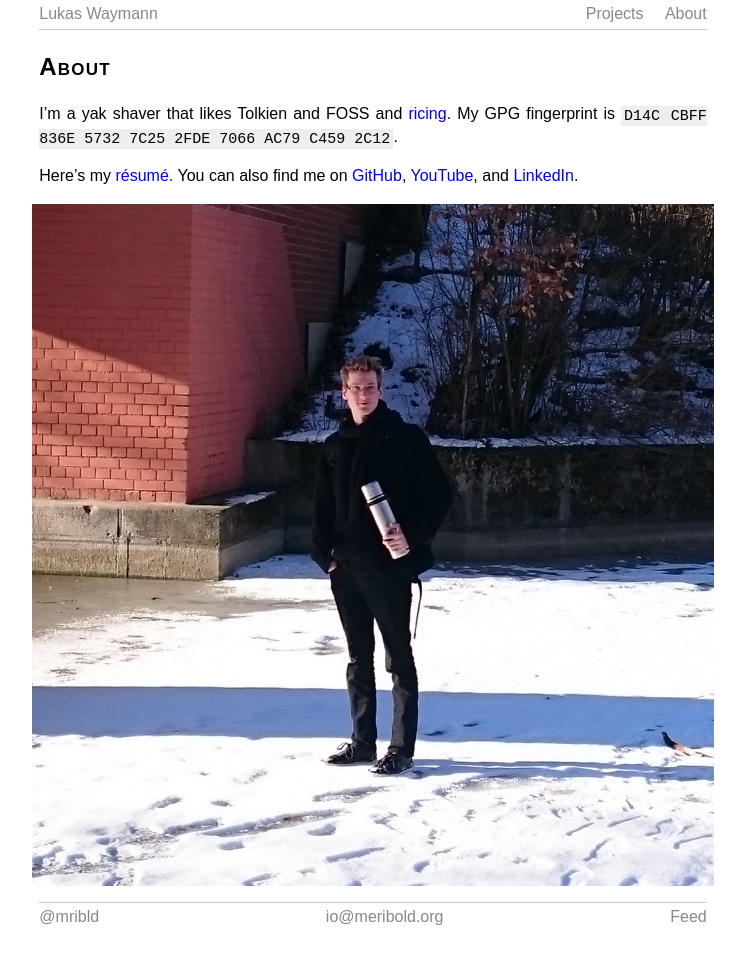
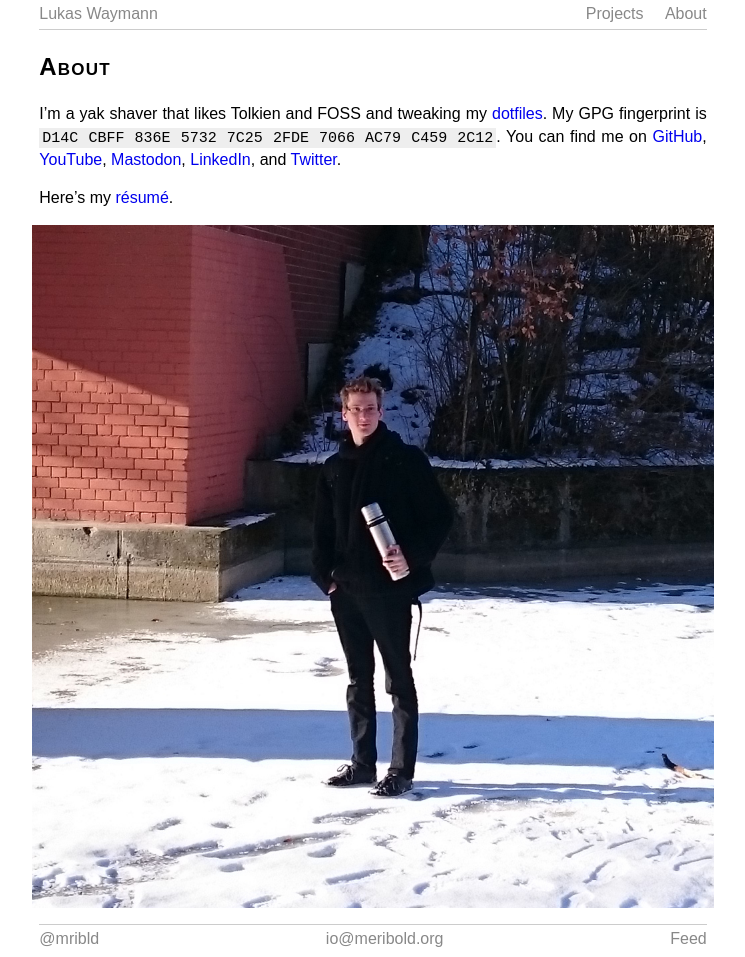
Before and after one commit to meribold/meribold.org, a Jekyll site: the page built from about.md, in a window 1280 px wide. Shown: the whole page, without its empty margins (267-1012 px from the left). Built offline with Jekyll 4.4.1, drawn with Linux system fonts in a browser that asks for light colours; before the commit the page ends 935 px from its top, so only the background shows below that.

Commit message:
Tweak about page

```diff
--- a/about.md
+++ b/about.md
@@ -8,13 +8,15 @@ last_modified_at: 2017-09-12
 permalink: /about/
 ---
 
-I'm a yak shaver that likes Tolkien and FOSS and [ricing][dotfiles].  My GPG fingerprint
-is `D14C CBFF 836E 5732 7C25  2FDE 7066 AC79 C459 2C12`.
+I'm a yak shaver that likes Tolkien and FOSS and tweaking my [dotfiles][].  My GPG
+fingerprint is `D14C CBFF 836E 5732 7C25  2FDE 7066 AC79 C459 2C12`.  You can find me on
+[GitHub](https://github.com/meribold),
+[YouTube](https://www.youtube.com/channel/UCMRSvuI6a4hRfXnNeMKL5cQ),
+[Mastodon](https://mastodon.social/@meribold),
+[LinkedIn](https://www.linkedin.com/in/meribold/), and
+[Twitter](https://twitter.com/mribld).
 
-Here's my [résumé.]({{ site.url }}/resume.pdf)
-You can also find me on [GitHub](https://github.com/meribold),
-[YouTube](https://www.youtube.com/channel/UCMRSvuI6a4hRfXnNeMKL5cQ), and
-[LinkedIn](https://www.linkedin.com/in/meribold/).
+Here's my [résumé]({{ site.url }}/resume.pdf).
 
 ![me]{:.confined-img}
 
```
